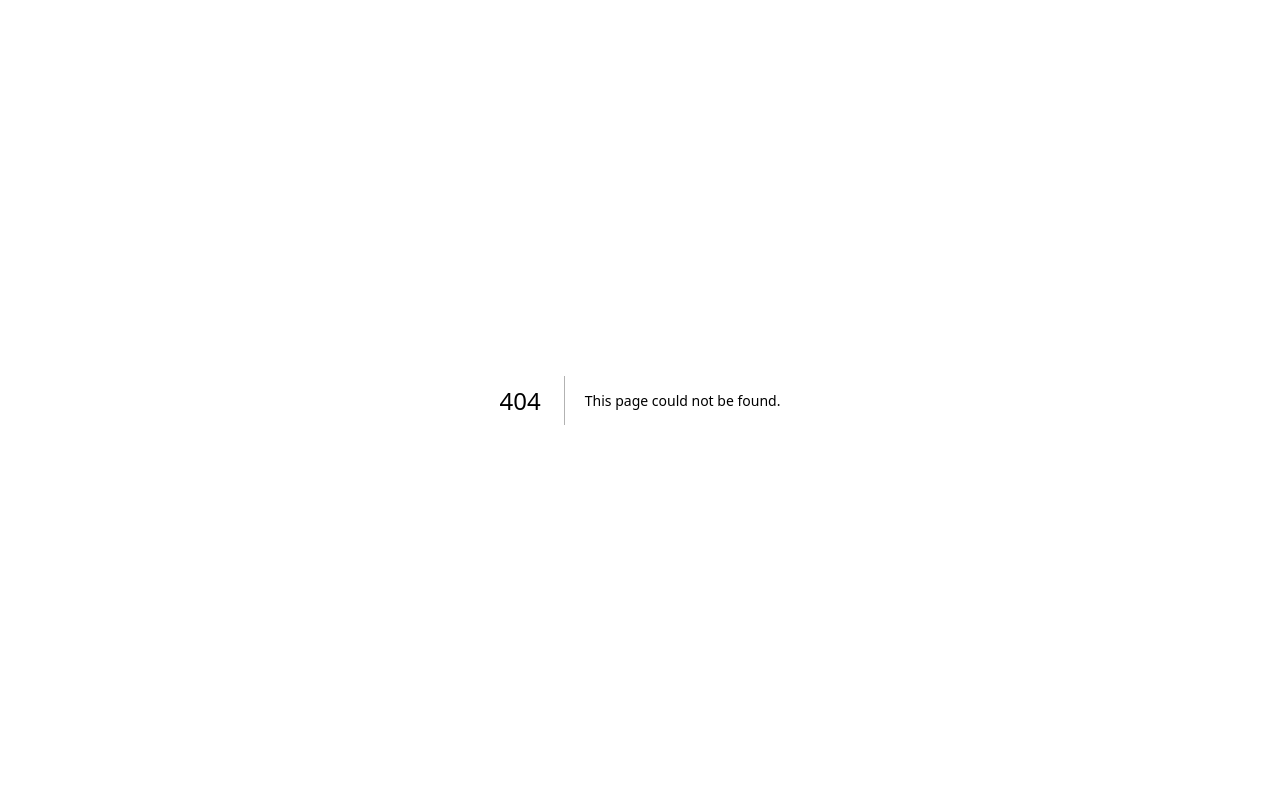
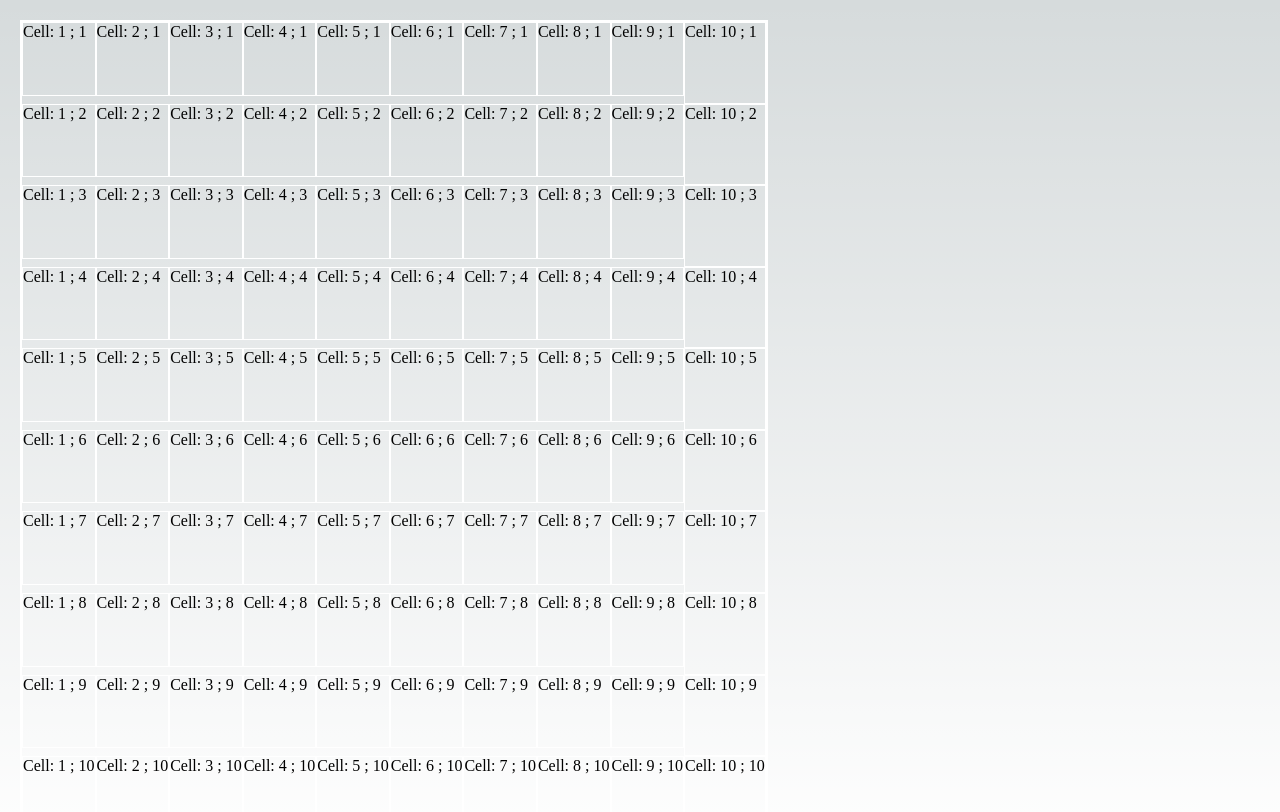
Before and after one commit to RustyNova016/Battleship-Royal, a Next.js app: page /game in a window 1280 px wide. Before the commit this address had no page. Shown: the top 812 px of the page. Built offline with nearby package versions, Linux system fonts and the light colour scheme.

Commit message:
Board Grid

```diff
--- /dev/null
+++ b/components/game/Board.module.scss
@@ -0,0 +1,16 @@
+.board {
+    display: grid;
+    justify-content: center;
+    align-content: center;
+    gap: 0;
+
+    width: fit-content;
+
+    border: 2px white solid;
+}
+
+.cell {
+    border: 1px white solid;
+    height: max-content;
+    aspect-ratio: 1;
+}
--- /dev/null
+++ b/components/game/Board.tsx
@@ -0,0 +1,19 @@
+import {GameBoard} from "@/utils/objects/GameBoard";
+import boardStyle from "./Board.module.scss"
+
+export function Board({board}: { board: GameBoard }) {
+    return <table className={boardStyle["board"]}>
+        {board.cells.map((row) => {
+            return row.map((cell, cellIndex) => {
+                return <div className={boardStyle["cell"]}
+                            key={cellIndex}
+                            style={{
+                                gridColumn: cell.x + " / " + cell.x,
+                                gridRow: cell.y + " / " + cell.y
+                            }}>
+                    Cell: {cell.x} ; {cell.y}
+                </div>
+            })
+        })}
+    </table>
+}
--- a/next.config.js
+++ b/next.config.js
@@ -1,8 +1,30 @@
+const {join} = require("path");
 /** @type {import('next').NextConfig} */
 const nextConfig = {
-  experimental: {
-    appDir: true,
-  },
+    reactStrictMode: true,
+
+    experimental: {
+        appDir: true,
+    },
+
+    devIndicators: {
+
+        buildActivityPosition: 'bottom-right',
+        buildActivity: true,
+    },
+
+    sassOptions: {
+        includePaths: [join(__dirname, 'styles')],
+    },
+
+    images: {
+        remotePatterns: [
+            {
+                protocol: 'https',
+                hostname: 'avatars.githubusercontent.com',
+            },
+        ],
+    },
 }
 
 module.exports = nextConfig
--- a/package.json
+++ b/package.json
@@ -25,6 +25,7 @@
   },
   "devDependencies": {
     "prisma": "^4.10.0",
+    "sass": "^1.58.0",
     "ts-node": "^10.9.1"
   }
 }
--- /dev/null
+++ b/src/app/game/page.tsx
@@ -0,0 +1,9 @@
+import {GameBoard} from "@/utils/objects/GameBoard";
+import {Board} from "@/components/game/Board";
+
+export default function page() {
+    const board = GameBoard.new()
+    return <div style={{margin: "20px"}}>
+        <Board board={board}/>
+    </div>
+}
--- a/utils/objects/GameBoard.ts
+++ b/utils/objects/GameBoard.ts
@@ -5,23 +5,25 @@ export interface BoardCell {
 }
 
 export class GameBoard {
-    cells: BoardCell[];
+    cells: BoardCell[][];
 
-    constructor(cells: BoardCell[]) {
+    constructor(cells: BoardCell[][]) {
         this.cells = cells
     }
 
-    public new(): GameBoard {
-        const cells: BoardCell[] = [];
+    public static new(): GameBoard {
+        const cells: BoardCell[][] = [];
 
         for (let y = 1; y < 11; y++) {
+            const row: BoardCell[] = []
             for (let x = 1; x < 11; x++) {
-                cells.push({
+                row.push({
                     x: x,
                     y: y,
                     isHit: false
                 })
             }
+            cells.push(row)
         }
 
         return new GameBoard(cells)
```
Also changed, not shown: 1 other file (tests, documents, lock files or other folders).
